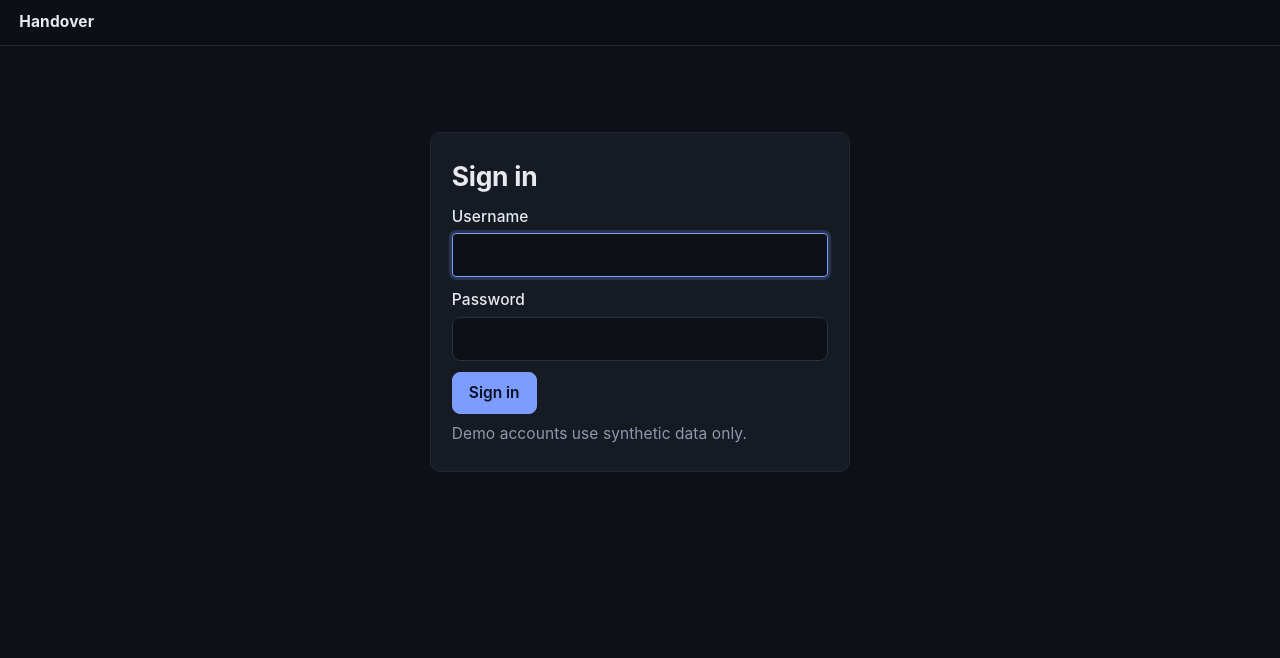
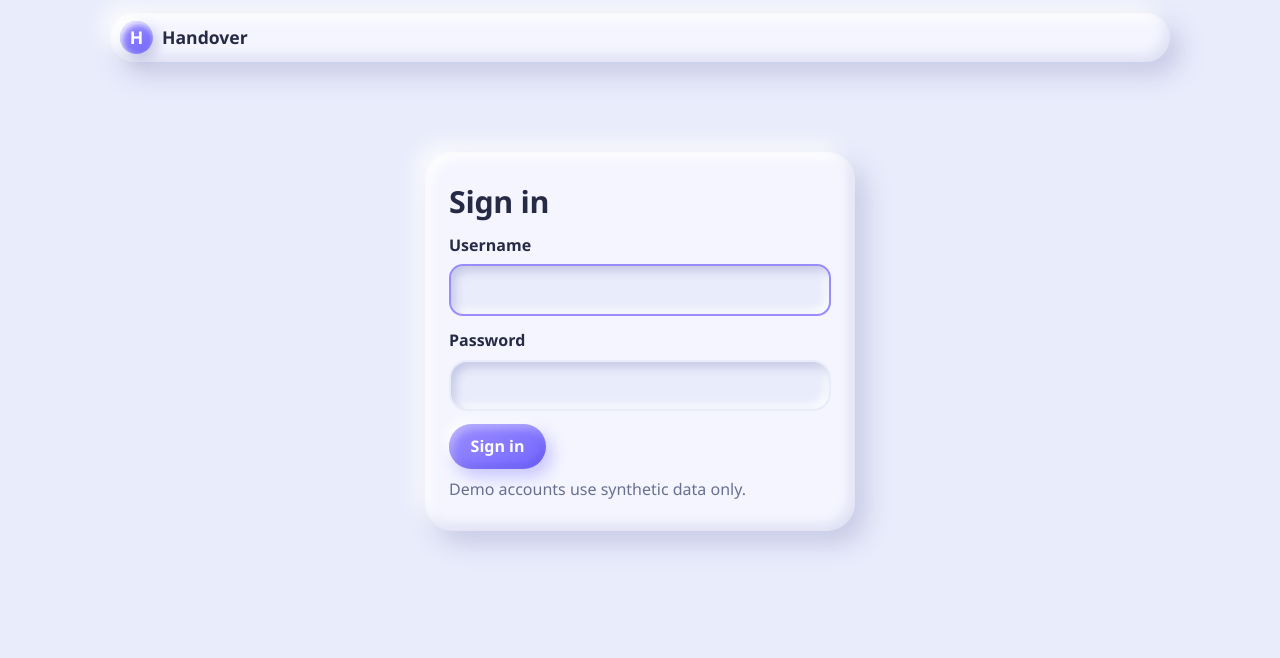
Before and after one commit to aayush-as69/Handover, a FastAPI app: page /login in a window 1280 px wide. Shown: the top 658 px of the page. Run offline with FastAPI, Linux system fonts and the light colour scheme; parts of the project's set-up code (start-up, migrations or seed data) failed here and were passed over.

Commit message:
Soft 3D clay theme with light and dark variants, puffy nav icons

```diff
--- a/app/static/style.css
+++ b/app/static/style.css
@@ -1,130 +1,145 @@
-/* Handover: dark, quiet interface. The only loud elements are the evidence quotes (set in a
-   serif, like the documents they come from) and the confidence gutter on each claim. */
+/* Handover: soft 3D "clay" interface. Surfaces look inflated: a light edge on the upper left,
+   a soft shadow below right, rounded everything. Inputs are pressed in, buttons push out and
+   sink when pressed. Light by default; the dark theme keeps the same shapes. */
 :root{
+  color-scheme:light;
+  --bg:#e9ecfb;--surface:#f4f5ff;--surface-2:#fbfbff;--fg:#272a45;--mut:#69708f;--line:#d7daf2;
+  --acc:#7468ff;--acc-2:#9a8cff;--on-acc:#fff;
+  --ok:#17a57a;--ok-bg:#d9f6ea;--warn:#b86a1f;--warn-bg:#ffe8d1;--bad:#d4455a;--bad-bg:#ffdde2;--info-bg:#e4e1ff;
+  --hi:rgba(255,255,255,.95);--lo:rgba(112,118,178,.30);--lo-soft:rgba(112,118,178,.16);
+  --sans:"Nunito","Quicksand",ui-rounded,"SF Pro Rounded","Segoe UI Variable Text","Segoe UI",system-ui,sans-serif;
+  --serif:"Iowan Old Style","Charter","Source Serif 4",Georgia,serif;
+  --puff:10px 12px 26px var(--lo),-8px -8px 20px var(--hi),inset -5px -6px 12px var(--lo-soft),inset 5px 6px 12px var(--hi);
+  --puff-sm:5px 6px 12px var(--lo),-4px -4px 10px var(--hi),inset -2px -3px 6px var(--lo-soft),inset 2px 3px 6px var(--hi);
+  --dent:inset 4px 5px 10px var(--lo),inset -4px -4px 9px var(--hi);
+}
+@media (prefers-color-scheme:dark){:root{
   color-scheme:dark;
-  --bg:#0d1117;--panel:#151a23;--raised:#1c2330;--line:#28313f;--line-soft:#202836;
-  --fg:#e7eaf0;--mut:#8e99ab;--acc:#7c9cff;--on-acc:#0b1020;
-  --ok:#4ad6a0;--warn:#f0b85a;--bad:#ff7a85;
-  --sans:"Inter","Segoe UI Variable Text","Segoe UI",system-ui,-apple-system,sans-serif;
-  --serif:"Iowan Old Style","Charter","Source Serif 4",Georgia,serif;
-  --r:10px;
-}
+  --bg:#1a1c2e;--surface:#23263d;--surface-2:#2a2e48;--fg:#eceefa;--mut:#9aa0c0;--line:#33375a;
+  --acc:#8b7fff;--acc-2:#a99fff;--on-acc:#14122b;
+  --ok:#5fe0b5;--ok-bg:#1f4a40;--warn:#ffc486;--warn-bg:#4d3a28;--bad:#ff8c9b;--bad-bg:#52283a;--info-bg:#34325f;
+  --hi:rgba(255,255,255,.07);--lo:rgba(5,6,18,.60);--lo-soft:rgba(5,6,18,.35);
+}}
 *{box-sizing:border-box}
 html{-webkit-text-size-adjust:100%}
-body{margin:0;background:var(--bg);color:var(--fg);font:15.5px/1.55 var(--sans);letter-spacing:.005em}
-a{color:var(--acc);text-decoration:none;text-underline-offset:3px}
+body{margin:0;background:var(--bg);color:var(--fg);font:16px/1.55 var(--sans);font-weight:500}
+a{color:var(--acc);text-decoration:none;font-weight:700;text-underline-offset:3px}
 a:hover{text-decoration:underline}
-:focus-visible{outline:2px solid var(--acc);outline-offset:2px;border-radius:4px}
-::selection{background:#7c9cff55}
+:focus-visible{outline:3px solid var(--acc-2);outline-offset:3px;border-radius:14px}
+::selection{background:#7468ff44}
 
-/* ---- top bar */
-.top{position:sticky;top:0;z-index:5;display:flex;gap:1.2rem;align-items:center;padding:.65rem 1.2rem;
-  background:#0d1117e6;backdrop-filter:blur(10px);border-bottom:1px solid var(--line-soft)}
-.brand{font-weight:700;letter-spacing:.01em;color:var(--fg);padding-right:.4rem}
+/* ---- top bar: a floating inflated pill */
+.top{position:sticky;top:.8rem;z-index:5;display:flex;gap:1rem;align-items:center;margin:.8rem auto 0;
+  max-width:1060px;width:calc(100% - 1.6rem);padding:.5rem .7rem .5rem .6rem;background:var(--surface);
+  border-radius:999px;box-shadow:var(--puff)}
+.brand{display:flex;align-items:center;gap:.55rem;font-weight:800;font-size:1.1rem;color:var(--fg)}
 .brand:hover{text-decoration:none}
-.top nav{flex:1;display:flex;gap:.25rem;min-width:0;overflow-x:auto;scrollbar-width:none}
+.brand::before{content:"H";display:grid;place-items:center;width:2.1rem;height:2.1rem;border-radius:50%;
+  background:linear-gradient(145deg,var(--acc-2),var(--acc));color:var(--on-acc);font-weight:800;
+  box-shadow:var(--puff-sm)}
+.top nav{flex:1;display:flex;gap:.3rem;min-width:0;overflow-x:auto;scrollbar-width:none;padding:.3rem .2rem}
 .top nav::-webkit-scrollbar{display:none}
-.top nav a{color:var(--mut);padding:.35rem .7rem;border-radius:8px;white-space:nowrap}
-.top nav a:hover{color:var(--fg);background:var(--raised);text-decoration:none}
-.who{display:flex;gap:.7rem;align-items:center;margin:0;color:var(--mut);font-size:.9rem;white-space:nowrap}
+.top nav a{display:flex;align-items:center;gap:.45rem;color:var(--mut);padding:.4rem .85rem;border-radius:999px;
+  white-space:nowrap;font-weight:700}
+.top nav a:hover{color:var(--fg);box-shadow:var(--puff-sm);text-decoration:none}
+.top nav svg{width:1.05rem;height:1.05rem;fill:none;stroke:currentColor;stroke-width:2.2;stroke-linecap:round;stroke-linejoin:round}
+.who{display:flex;gap:.7rem;align-items:center;margin:0;color:var(--mut);font-size:.9rem;white-space:nowrap;font-weight:600}
 
-main{max-width:1020px;margin:0 auto;padding:1.4rem 1.2rem 4rem}
-h1{font-size:1.65rem;line-height:1.25;letter-spacing:-.01em;margin:.6rem 0 .4rem;font-weight:650}
-h2{font-size:1.05rem;margin:2rem 0 .5rem;font-weight:600;color:var(--fg)}
+main{max-width:1060px;margin:0 auto;padding:1.6rem 1.2rem 4rem}
+h1{font-size:1.9rem;line-height:1.2;letter-spacing:-.01em;margin:.7rem 0 .4rem;font-weight:800}
+h2{font-size:1.15rem;margin:2.2rem 0 .6rem;font-weight:800}
 p{margin:.5rem 0}
 .muted,.note{color:var(--mut)}
-.statement{font-size:1.5rem;line-height:1.35;font-weight:600;margin:.8rem 0}
+.statement{font-size:1.55rem;line-height:1.35;font-weight:800;margin:.8rem 0}
 .statement-sm{font-size:1.05rem;margin:.5rem 0}
-hr{border:0;border-top:1px solid var(--line-soft);margin:1.2rem 0}
+hr{border:0;height:4px;border-radius:4px;background:var(--bg);box-shadow:var(--dent);margin:1.4rem 0}
 
-/* ---- surfaces */
-.card{background:var(--panel);border:1px solid var(--line-soft);border-radius:var(--r);padding:1.1rem 1.3rem;margin:.9rem 0}
-.narrow{max-width:420px;margin:4rem auto}
-.flash{background:var(--raised);border:1px solid #7c9cff66;border-left:3px solid var(--acc);padding:.65rem 1rem;border-radius:8px}
-.error{color:var(--bad)}
-.warnbox{border:1px solid #f0b85a55;background:#f0b85a12;border-radius:8px;padding:.5rem .8rem;color:var(--warn);margin:.6rem 0}
+/* ---- surfaces: inflated cards */
+.card{background:var(--surface);border-radius:28px;padding:1.3rem 1.5rem;margin:1.1rem 0;box-shadow:var(--puff)}
+.narrow{max-width:430px;margin:4rem auto}
+.flash{background:var(--info-bg);padding:.8rem 1.2rem;border-radius:20px;box-shadow:var(--puff-sm);font-weight:700}
+.error{color:var(--bad);font-weight:700}
+.warnbox{background:var(--warn-bg);color:var(--warn);border-radius:18px;padding:.6rem 1rem;margin:.7rem 0;
+  box-shadow:var(--puff-sm);font-weight:600}
 
-/* ---- forms */
-label{display:block;margin:.7rem 0;font-weight:500;color:var(--fg)}
-input,textarea,select{width:100%;margin-top:.3rem;padding:.55rem .7rem;font:inherit;color:var(--fg);
-  background:var(--bg);border:1px solid var(--line);border-radius:8px}
-input:hover,textarea:hover,select:hover{border-color:#3a4558}
-input:focus,textarea:focus,select:focus{border-color:var(--acc);outline:none;box-shadow:0 0 0 3px #7c9cff33}
-.filters{display:flex;gap:.9rem;align-items:end;flex-wrap:wrap;margin:1rem 0}
-.filters label{margin:0}.filters select{width:auto;min-width:9rem}
-button{font:inherit;font-weight:500;padding:.5rem 1rem;border-radius:8px;border:1px solid var(--line);
-  background:var(--raised);color:var(--fg);cursor:pointer;transition:background .12s,border-color .12s}
-button:hover{background:#243044;border-color:#3a4558}
-button.primary{background:var(--acc);color:var(--on-acc);border-color:var(--acc);font-weight:600}
-button.primary:hover{background:#93adff}
-button.danger{color:var(--bad);border-color:#ff7a8566;background:transparent}
-button.danger:hover{background:#ff7a8518}
-button.link{border:0;background:none;color:var(--acc);padding:0}
-button.link:hover{background:none;text-decoration:underline}
-.buttons{display:flex;gap:.6rem;flex-wrap:wrap;align-items:center}
+/* ---- forms: pressed-in fields, pushed-out buttons */
+label{display:block;margin:.8rem 0;font-weight:700}
+input,textarea,select{width:100%;margin-top:.4rem;padding:.7rem 1rem;font:inherit;font-weight:600;color:var(--fg);
+  background:var(--bg);border:2px solid transparent;border-radius:18px;box-shadow:var(--dent)}
+input:focus,textarea:focus,select:focus{outline:none;border-color:var(--acc-2)}
+.filters{display:flex;gap:1rem;align-items:end;flex-wrap:wrap;margin:1.2rem 0}
+.filters label{margin:0}.filters select{width:auto;min-width:9.5rem}
+button{font:inherit;font-weight:800;padding:.65rem 1.35rem;border-radius:999px;border:0;background:var(--surface);
+  color:var(--fg);cursor:pointer;box-shadow:var(--puff-sm);transition:transform .12s,box-shadow .12s}
+button:hover{transform:translateY(-1px)}
+button:active{transform:translateY(1px);box-shadow:var(--dent)}
+button.primary{background:linear-gradient(145deg,var(--acc-2),var(--acc));color:var(--on-acc);
+  box-shadow:6px 8px 16px #7468ff55,-4px -4px 10px var(--hi),inset -3px -4px 8px #4a3fd855,inset 3px 4px 8px #ffffff66}
+button.primary:active{box-shadow:inset 4px 5px 10px #3b31b8aa,inset -3px -3px 8px #ffffff33}
+button.danger{color:var(--bad)}
+button.link{background:none;box-shadow:none;color:var(--acc);padding:0}
+button.link:hover{transform:none;text-decoration:underline}
+.buttons{display:flex;gap:.8rem;flex-wrap:wrap;align-items:center}
 .stack>*+*{margin-top:.2rem}
 
-/* ---- pills */
-.pill{display:inline-flex;align-items:center;gap:.35rem;padding:.08rem .6rem;border-radius:99px;
-  border:1px solid var(--line);font-size:.78rem;line-height:1.5;color:var(--mut);white-space:nowrap}
-.verified,.status-approved,.s-public{color:var(--ok);border-color:#4ad6a066;background:#4ad6a012}
-.inferred,.s-restricted{color:var(--warn);border-color:#f0b85a66;background:#f0b85a12}
-.conflicting,.unsupported,.confidential,.s-confidential,.status-rejected{color:var(--bad);border-color:#ff7a8566;background:#ff7a8512}
-.meta{display:flex;gap:.5rem;flex-wrap:wrap;align-items:center}
-.ok{color:var(--ok)}.bad{color:var(--bad)}
+/* ---- pills: small inflated tags */
+.pill{display:inline-flex;align-items:center;padding:.12rem .8rem;border-radius:999px;font-size:.8rem;font-weight:800;
+  line-height:1.6;white-space:nowrap;background:var(--surface);color:var(--mut);box-shadow:var(--puff-sm)}
+.pill.verified,.pill.status-approved,.pill.s-public{background:var(--ok-bg);color:var(--ok)}
+.pill.inferred,.pill.s-restricted{background:var(--warn-bg);color:var(--warn)}
+.pill.conflicting,.pill.unsupported,.pill.confidential,.pill.s-confidential,.pill.status-rejected{background:var(--bad-bg);color:var(--bad)}
+.meta{display:flex;gap:.55rem;flex-wrap:wrap;align-items:center}
+.ok{color:var(--ok);font-weight:700}.bad{color:var(--bad);font-weight:700}
 
-/* ---- the review queue: rows with a confidence gutter, like a diff */
-table{width:100%;border-collapse:separate;border-spacing:0;margin-top:.8rem;background:var(--panel);
-  border:1px solid var(--line-soft);border-radius:var(--r);overflow:hidden}
-th{font-size:.8rem;font-weight:500;color:var(--mut);text-align:left;padding:.6rem .9rem;
-  border-bottom:1px solid var(--line-soft);background:#121721}
-td{text-align:left;padding:.75rem .9rem;border-bottom:1px solid var(--line-soft);vertical-align:top}
-tbody tr:last-child td{border-bottom:0}
-tbody tr:hover td{background:#18202c}
-td:first-child{box-shadow:inset 3px 0 0 var(--line)}
-tr.verified td:first-child{box-shadow:inset 3px 0 0 var(--ok)}
-tr.inferred td:first-child{box-shadow:inset 3px 0 0 var(--warn)}
-tr.conflicting td:first-child,tr.unsupported td:first-child{box-shadow:inset 3px 0 0 var(--bad)}
-tr.verified,tr.inferred,tr.conflicting,tr.unsupported{background:none}
+/* ---- the review queue: one puffy slab, each row marked by a rounded confidence bar */
+table{width:100%;border-collapse:separate;border-spacing:0;margin-top:1rem;background:var(--surface);
+  border-radius:28px;box-shadow:var(--puff);overflow:hidden}
+th{font-size:.85rem;font-weight:800;color:var(--mut);text-align:left;padding:.9rem 1.1rem;background:var(--surface-2)}
+td{text-align:left;padding:.9rem 1.1rem;vertical-align:top;border-top:2px solid var(--bg)}
+td:first-child{position:relative;padding-left:1.6rem}
+td:first-child::before{content:"";position:absolute;left:.6rem;top:.8rem;bottom:.8rem;width:7px;border-radius:99px;
+  background:var(--line)}
+tr.verified td:first-child::before{background:var(--ok)}
+tr.inferred td:first-child::before{background:var(--warn)}
+tr.conflicting td:first-child::before,tr.unsupported td:first-child::before{background:var(--bad)}
+tbody tr:hover td{background:var(--surface-2)}
 td a{color:var(--fg)}td a:hover{color:var(--acc);text-decoration:none}
-.pager{display:flex;gap:1rem;align-items:center;justify-content:center;margin:1.2rem 0}
+.pager{display:flex;gap:1.2rem;align-items:center;justify-content:center;margin:1.4rem 0}
 
-/* ---- evidence: quoted source text in a serif, marked like a highlighter */
-.evidence{margin:.8rem 0;padding:.8rem 1.1rem;border:1px solid var(--line-soft);border-left:3px solid var(--ok);
-  background:var(--panel);border-radius:0 var(--r) var(--r) 0}
-.evidence.bad{border-left-color:var(--bad)}
-.evidence p{margin:.2rem 0;font:1.08rem/1.6 var(--serif);
-  background:linear-gradient(transparent 62%,#f0b85a2e 62%);display:inline}
-.evidence footer{margin-top:.55rem;color:var(--mut);font-size:.85rem}
-mark{background:#f0b85a;color:#1a1305;border-radius:3px;padding:0 .15em}
-.source{white-space:pre-wrap;background:var(--panel);border:1px solid var(--line-soft);padding:1.1rem 1.3rem;
-  border-radius:var(--r);font:1rem/1.7 var(--serif)}
+/* ---- evidence: source text in a serif on a raised card, highlighted like a marker */
+.evidence{margin:1rem 0;padding:1rem 1.3rem 1rem 1.5rem;background:var(--surface);border-radius:24px;
+  box-shadow:var(--puff-sm);position:relative}
+.evidence::before{content:"";position:absolute;left:.65rem;top:1rem;bottom:1rem;width:7px;border-radius:99px;background:var(--ok)}
+.evidence.bad::before{background:var(--bad)}
+.evidence p{margin:.2rem 0;font:1.1rem/1.65 var(--serif);font-weight:400;
+  background:linear-gradient(transparent 60%,#ffc95e66 60%);display:inline}
+.evidence footer{margin-top:.6rem;color:var(--mut);font-size:.87rem;font-weight:600}
+mark{background:#ffc95e;color:#3a2a00;border-radius:6px;padding:0 .2em}
+.source{white-space:pre-wrap;background:var(--surface);border-radius:24px;padding:1.3rem 1.5rem;
+  box-shadow:var(--puff);font:1.02rem/1.75 var(--serif);font-weight:400}
 
 /* ---- history and diffs */
-.history{padding-left:1.2rem}.history li{margin:.9rem 0}
+.history{padding-left:1.3rem}.history li{margin:1rem 0}
 .diff{margin-top:.2rem}
-ins{background:#4ad6a024;color:#8ff0c8;text-decoration:none;border-radius:3px}
-del{background:#ff7a8524;color:#ffa8af;border-radius:3px}
+ins{background:var(--ok-bg);color:var(--ok);text-decoration:none;border-radius:6px;padding:0 .15em}
+del{background:var(--bad-bg);color:var(--bad);border-radius:6px;padding:0 .15em}
 
-/* ---- phones: queue rows become cards, bar stays one line */
-@media (max-width:720px){
-  main{padding:1rem .9rem 3rem}
-  .top{gap:.4rem .6rem;padding:.55rem .8rem;flex-wrap:wrap}
+/* ---- phones: rows become inflated cards; the bar becomes two rows */
+@media (max-width:760px){
+  main{padding:1.2rem .9rem 3rem}
+  .top{flex-wrap:wrap;border-radius:28px;gap:.2rem .6rem;top:.5rem;padding:.5rem .8rem}
+  .brand{flex:1}
   .top nav{order:3;flex:1 0 100%;margin:0 -.3rem}
-  .brand{flex:1}
   .who span{display:none}
-  h1{font-size:1.4rem}.statement{font-size:1.25rem}
+  h1{font-size:1.55rem}.statement{font-size:1.3rem}
   .narrow{margin:2rem auto}
   table,thead,tbody,tr,td{display:block;width:100%}
-  table{background:none;border:0;border-radius:0}
+  table{background:none;box-shadow:none;border-radius:0;overflow:visible}
   thead{position:absolute;width:1px;height:1px;overflow:hidden;clip:rect(0 0 0 0)}
-  tbody tr{background:var(--panel);border:1px solid var(--line-soft);border-radius:var(--r);margin:.7rem 0;
-    padding:.2rem 0 .5rem;position:relative;overflow:hidden;box-shadow:inset 3px 0 0 var(--line)}
-  tbody tr.verified{box-shadow:inset 3px 0 0 var(--ok)}
-  tbody tr.inferred{box-shadow:inset 3px 0 0 var(--warn)}
-  tbody tr.conflicting,tbody tr.unsupported{box-shadow:inset 3px 0 0 var(--bad)}
-  td,tbody tr:hover td{border:0;background:none;box-shadow:none!important;padding:.3rem .9rem .3rem 1.1rem}
+  tbody tr{background:var(--surface);border-radius:24px;margin:1rem 0;padding:.5rem 0 .7rem;box-shadow:var(--puff)}
+  td,tbody tr:hover td{border:0;background:none;padding:.3rem 1.2rem .3rem 1.6rem}
   td[data-label]{display:inline-block;width:auto;padding-right:.2rem}
-  td[data-label="Claim"]{display:block;font-size:1rem}
+  td[data-label="Claim"]{display:block;font-size:1.02rem}
+  td:first-child::before{top:.9rem;bottom:.9rem}
 }
-@media (prefers-reduced-motion:reduce){*{transition:none!important;scroll-behavior:auto!important}}
+@media (prefers-reduced-motion:reduce){*{transition:none!important;scroll-behavior:auto!important}button:hover{transform:none}}
--- a/app/templates/base.html
+++ b/app/templates/base.html
@@ -11,10 +11,10 @@
   <a class="brand" href="/">Handover</a>
   {% if user %}
   <nav>
-    {% if user.role.value in ("admin", "approver") %}<a href="/review">Review queue</a>{% endif %}
-    {% if user.role.value in ("admin", "approver") %}<a href="/conflicts">Conflicts</a><a href="/questions">Questions</a>{% endif %}
-    <a href="/handover">Handover</a>
-    {% if user.role.value == "admin" %}<a href="/admin/sources">Sources</a>{% endif %}
+    {% if user.role.value in ("admin", "approver") %}<a href="/review"><svg viewBox="0 0 24 24" aria-hidden="true"><path d="M8 6h12M8 12h12M8 18h12M4 6h.01M4 12h.01M4 18h.01"/></svg>Review queue</a>{% endif %}
+    {% if user.role.value in ("admin", "approver") %}<a href="/conflicts"><svg viewBox="0 0 24 24" aria-hidden="true"><path d="M13 3 5 14h6l-1 7 8-11h-6z"/></svg>Conflicts</a><a href="/questions"><svg viewBox="0 0 24 24" aria-hidden="true"><circle cx="12" cy="12" r="9"/><path d="M9.5 9.5a2.5 2.5 0 1 1 3.5 2.3c-.7.4-1 .9-1 1.7M12 17h.01"/></svg>Questions</a>{% endif %}
+    <a href="/handover"><svg viewBox="0 0 24 24" aria-hidden="true"><path d="M7 3h7l5 5v13H7zM14 3v5h5M10 13h6M10 17h6"/></svg>Handover</a>
+    {% if user.role.value == "admin" %}<a href="/admin/sources"><svg viewBox="0 0 24 24" aria-hidden="true"><ellipse cx="12" cy="6" rx="8" ry="3"/><path d="M4 6v6c0 1.7 3.6 3 8 3s8-1.3 8-3V6M4 12v6c0 1.7 3.6 3 8 3s8-1.3 8-3v-6"/></svg>Sources</a>{% endif %}
   </nav>
   <form method="post" action="/logout" class="who">
     <span>{{ user.display_name }} · {{ user.role.value }}</span>
```
